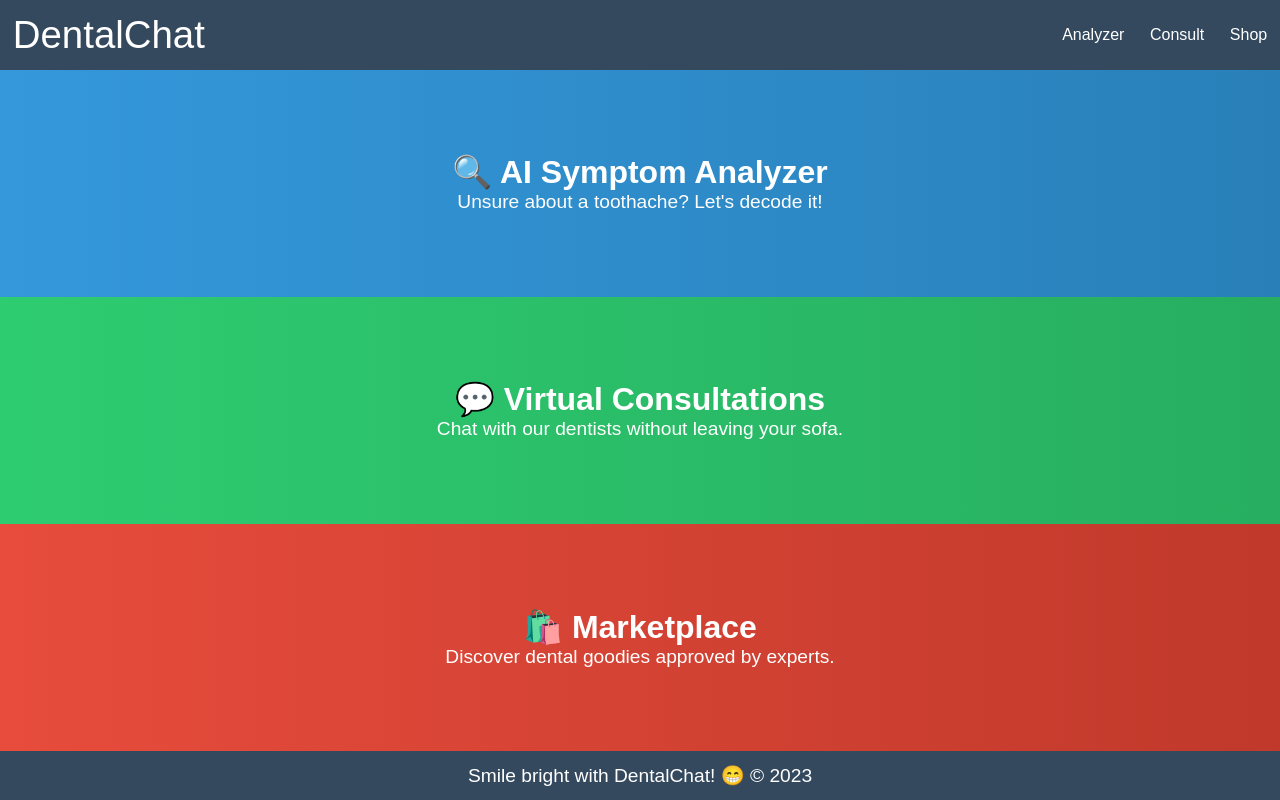
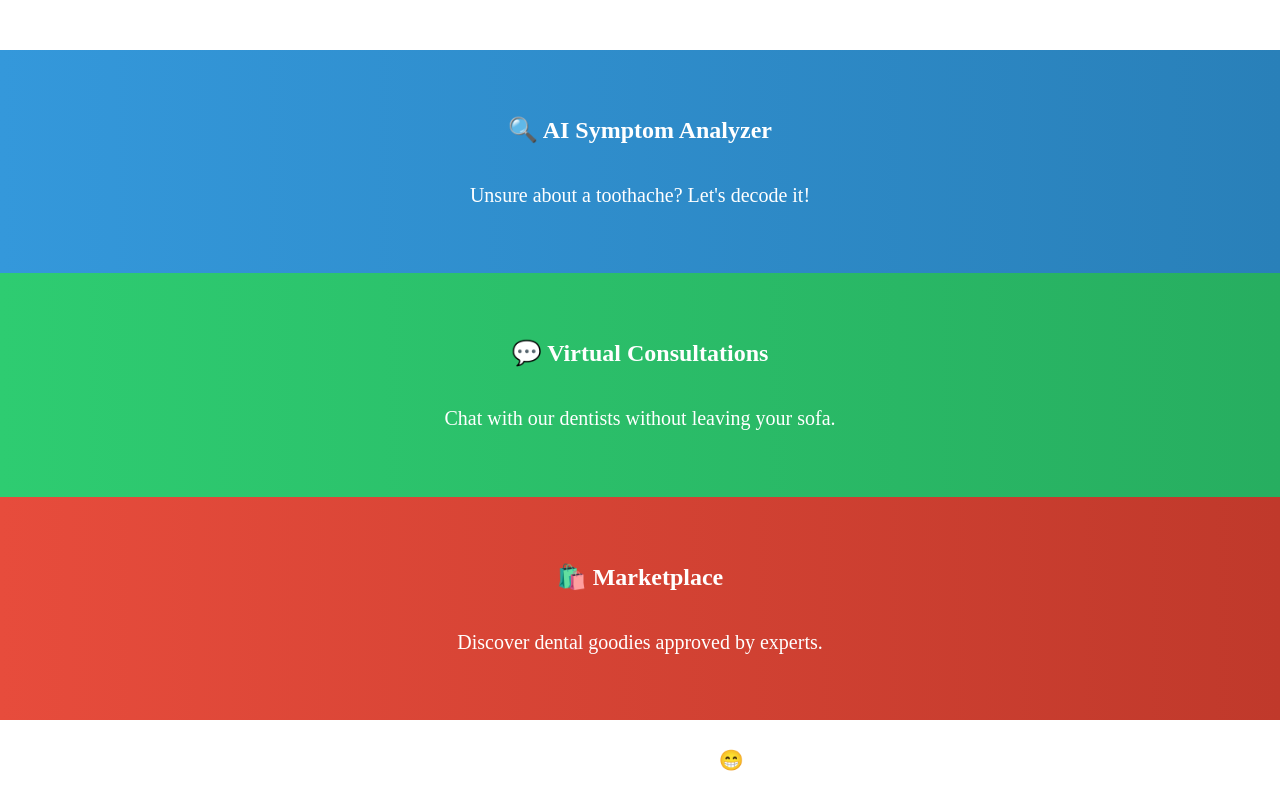
Before and after one commit to Mhabib78/dental, a plain HTML site: page index.html in a window 1280 px wide. Drawn offline with Linux system fonts and the light colour scheme.

Commit message:
Update styles.css

```diff
--- a/styles.css
+++ b/styles.css
@@ -1,33 +1,17 @@
-* {
+body, html {
+    height: 100%;
     margin: 0;
     padding: 0;
-    box-sizing: border-box;
-    font-family: 'Arial', sans-serif;
 }
 
 body {
-    color: #fff;
     display: flex;
     flex-direction: column;
-    height: 100vh;
+    color: #fff;
 }
 
 header, footer {
-    flex-shrink: 0; /* ensures that header and footer don't shrink */
-}
-
-.section {
-    flex-grow: 1; /* sections grow to take up available space */
-    display: flex;
-    flex-direction: column;
-    justify-content: center;
-    align-items: center;
-    text-align: center;
-}
-
-header {
-    background-color: #34495e;
-    padding: 1vw;
+    flex: 0 0 auto;  /* Do not grow, do not shrink, auto compute based on content */
 }
 
 .container {
@@ -37,31 +21,41 @@ header {
 }
 
 .logo {
-    font-size: 3vw;
+    font-size: 4vh; /* Responsive font size */
 }
 
 .menu {
     list-style-type: none;
     display: flex;
-    gap: 2vw;
+    gap: 2vh;
 }
 
 .menu li a {
     text-decoration: none;
     color: #fff;
     transition: color 0.3s ease;
+    font-size: 2vh;
 }
 
 .menu li a:hover {
     color: #27ae60;
 }
 
+.section {
+    flex: 1;  /* Divide remaining space among sections */
+    display: flex;
+    flex-direction: column;
+    justify-content: center;
+    text-align: center;
+    padding: 2vh; /* Padding for aesthetics */
+}
+
 h2 {
-    font-size: 2.5vw;
+    font-size: 3vh;  /* Responsive font size */
 }
 
 p {
-    font-size: 1.5vw;
+    font-size: 2.5vh;
 }
 
 .bg-gradient-blue {
@@ -77,8 +71,7 @@ p {
 }
 
 footer {
-    background-color: #34495e;
-    padding: 1vw;
     text-align: center;
-    font-size: 1.5vw;
+    font-size: 2vh;
+    padding: 1vh;
 }
```
